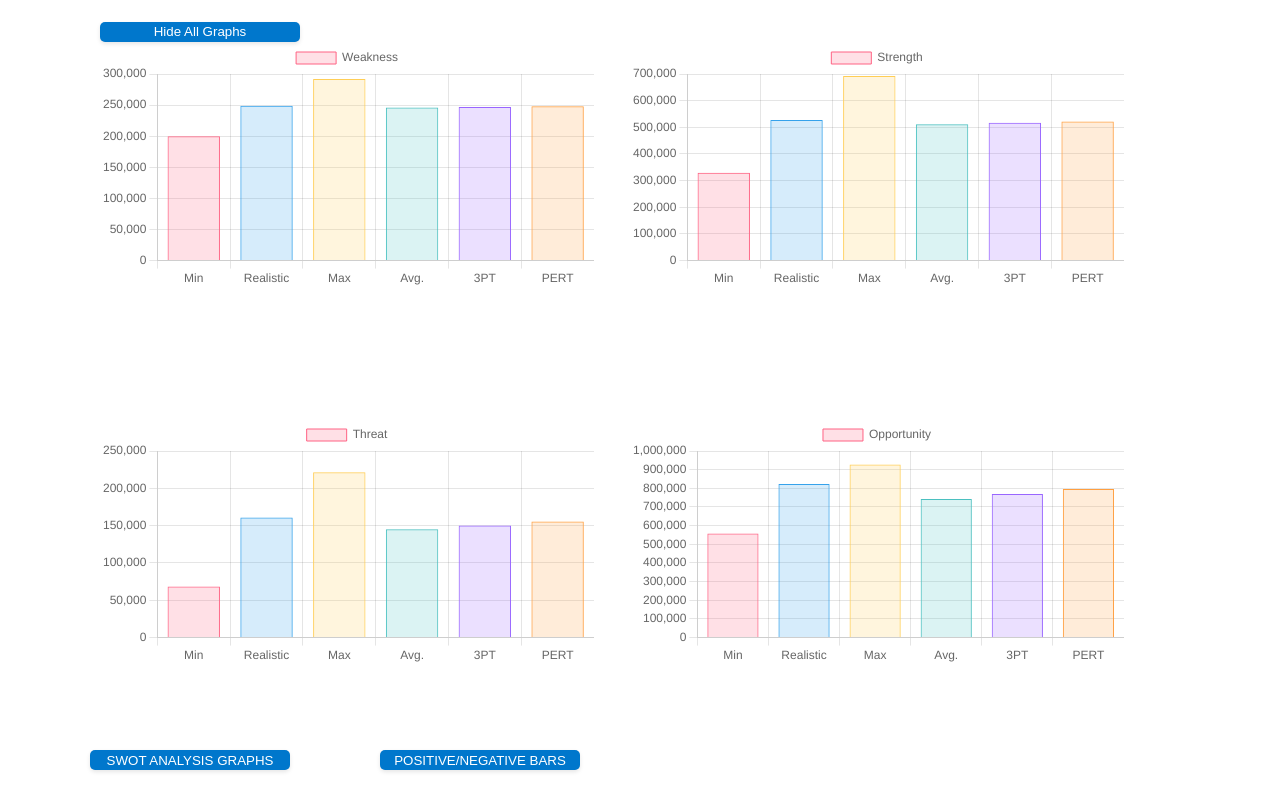
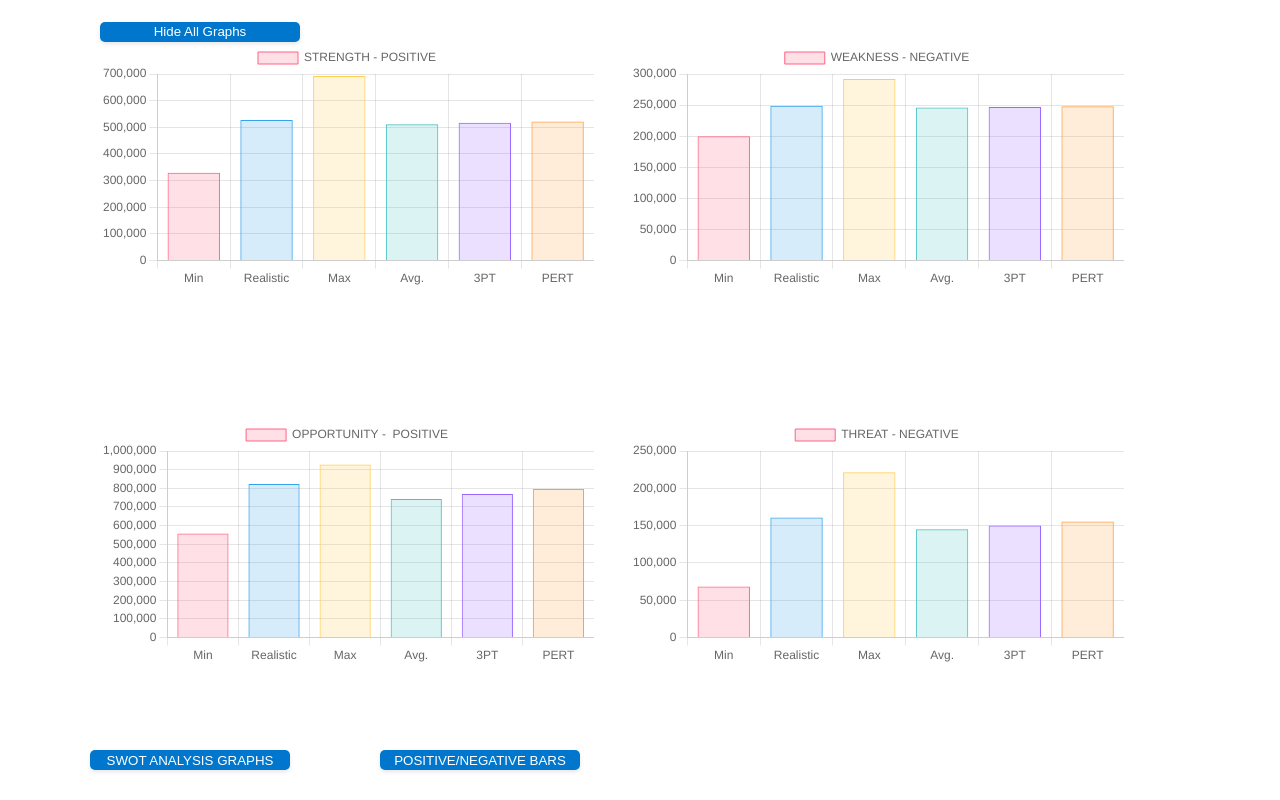
Before and after one commit to ej0306/CSC474_VizProject2, a React (Create React App) app in the folder viz474/: page /sum in a window 1280 px wide. Built offline with nearby package versions, Linux system fonts and the light colour scheme.

Commit message:
Updated Again

```diff
--- a/viz474/src/pages/js_files/SummationSelector.js
+++ b/viz474/src/pages/js_files/SummationSelector.js
@@ -40,10 +40,26 @@ class GraphSelector extends Component {
             Hide All Graphs
           </button>
           <div className="all-graphs">
-            <BarGraph data={data_w} className="graph3" label="Weakness" />
-            <BarGraph data={data_s} className="graph1" label="Strength" />
-            <BarGraph data={data_t} className="graph4" label="Threat" />
-            <BarGraph data={data_op} className="graph2" label="Opportunity" />
+            <BarGraph
+              data={data_s}
+              className="graph1"
+              label="STRENGTH - POSITIVE"
+            />
+            <BarGraph
+              data={data_w}
+              className="graph3"
+              label="WEAKNESS - NEGATIVE"
+            />
+            <BarGraph
+              data={data_op}
+              className="graph2"
+              label="OPPORTUNITY -  POSITIVE"
+            />
+            <BarGraph
+              data={data_t}
+              className="graph4"
+              label="THREAT - NEGATIVE"
+            />
           </div>
         </div>
       );
```
